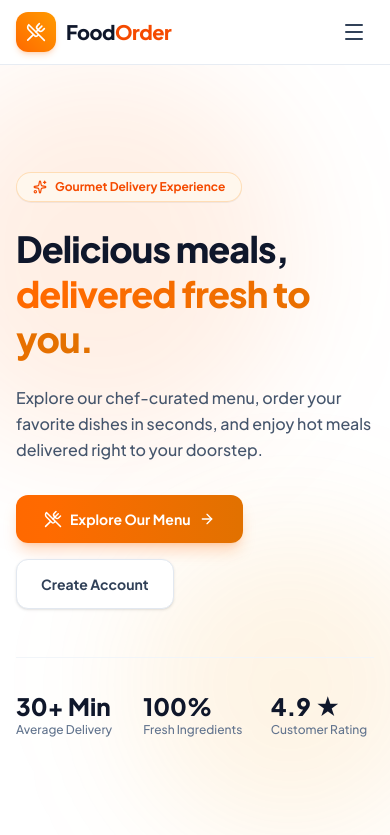
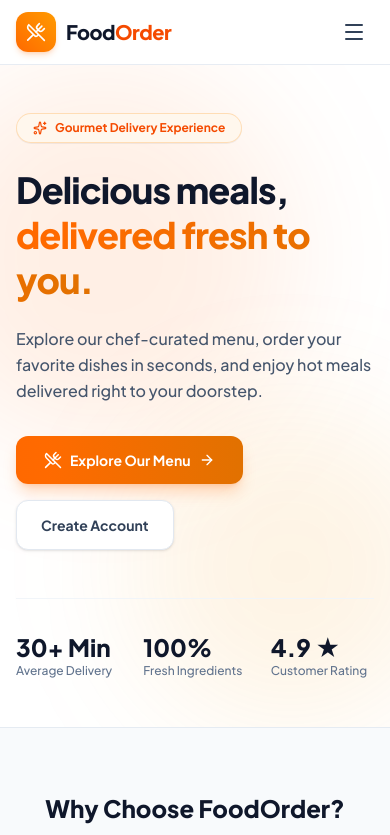
Before and after one commit to AYUSH12-byte/Food-Ordering-System, a React (Vite) app in the folder frontend/: page / in a window 390 px wide. Shown: the top 835 px of the page. Built offline with nearby package versions, Linux system fonts and the light colour scheme; no server answers.

Commit message:
fix(Home): fix responsive layout gaps

```diff
--- a/frontend/src/components/common/Navbar.jsx
+++ b/frontend/src/components/common/Navbar.jsx
@@ -132,7 +132,9 @@ const Navbar = () => {
                   {user.name ? user.name.charAt(0).toUpperCase() : "U"}
                 </div>
                 <div className="text-left leading-tight">
-                  <p className="text-xs font-bold text-slate-800">{user.name}</p>
+                  <p className="text-xs font-bold text-slate-800">
+                    {user.name}
+                  </p>
                   <p className="text-[10px] capitalize text-slate-500 font-medium">
                     {user.role}
                   </p>
--- a/frontend/src/pages/customer/Home.jsx
+++ b/frontend/src/pages/customer/Home.jsx
@@ -9,14 +9,14 @@ const Home = () => {
   const { itemCount } = useCart();
 
   return (
-    <div className="min-h-screen bg-slate-50">
+    <div className="bg-slate-50">
       {/* Hero Section */}
       <section className="relative overflow-hidden bg-white">
         {/* Background glow effects */}
         <div className="absolute top-0 right-1/4 h-96 w-96 rounded-full bg-orange-500/10 blur-3xl pointer-events-none" />
         <div className="absolute bottom-0 left-1/3 h-80 w-80 rounded-full bg-amber-500/10 blur-3xl pointer-events-none" />
 
-        <div className="mx-auto grid min-h-[calc(100vh-4rem)] max-w-7xl items-center gap-12 px-4 py-16 sm:px-6 lg:grid-cols-2 lg:px-8 relative z-10">
+        <div className="mx-auto grid max-w-7xl gap-8 px-4 py-12 sm:px-6 sm:py-16 lg:grid-cols-2 lg:items-center lg:gap-12 lg:px-8 lg:py-20 relative z-10">
           <div className="animate-fade-in">
             <div className="inline-flex items-center gap-2 rounded-full bg-orange-50 px-4 py-1.5 text-xs font-bold text-orange-600 border border-orange-200/80 shadow-2xs">
               <Sparkles className="h-3.5 w-3.5" />
```
